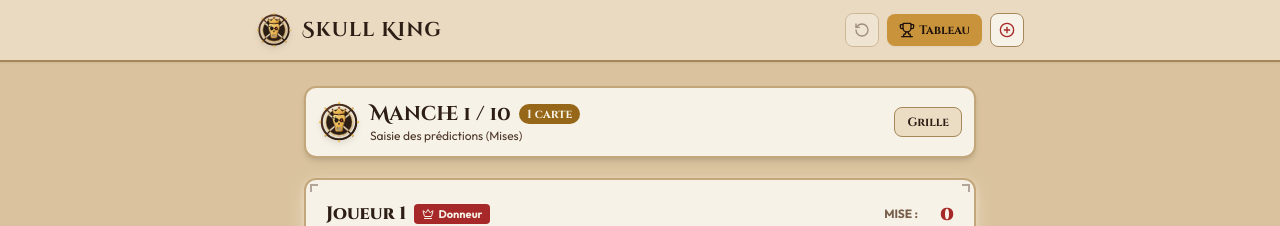
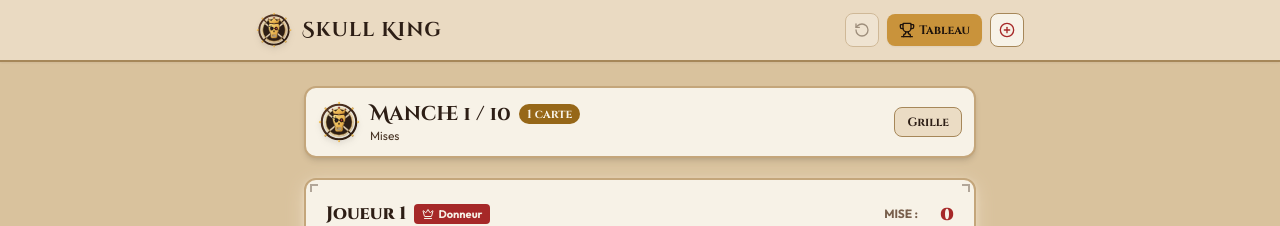
Before and after one commit to Kibishi47/skull-king-companion, a React (Vite) app: page / in a window 1280 px wide. Both pictures are taken after a click on the button "Hisser le Pavillon (Démarrer)". Shown: the top 226 px of the page. Built offline with nearby package versions, Linux system fonts and the light colour scheme.

Commit message:
fix(tricks): enforce strict trick sum validation before submission

```diff
--- a/src/components/RoundEntry.tsx
+++ b/src/components/RoundEntry.tsx
@@ -21,12 +21,39 @@ export const RoundEntry: React.FC<RoundEntryProps> = ({
   const cardCount = currentRound.cardCount;
   const isRascal = gameState.settings.mode === 'rascal';
 
-  // Étape locale dans la saisie de la manche : 1 = 'bidding' (mises), 2 = 'tricks' (plis & bonus)
-  const [step, setStep] = useState<'bidding' | 'tricks'>('bidding');
+  // Étape locale dans la saisie de la manche :
+  // Si le statut du jeu est 'tricks', démarrer directement sur 'tricks', sinon 'bidding'
+  const [step, setStep] = useState<'bidding' | 'tricks'>(() => {
+    return gameState.status === 'tricks' ? 'tricks' : 'bidding';
+  });
 
-  // État des saisies pour chaque joueur
+  // État des saisies pour chaque joueur (conservation absolue des saisies)
   const [inputs, setInputs] = useState<Record<string, PlayerRoundInput>>(() => {
     const init: Record<string, PlayerRoundInput> = {};
+
+    // 1. Vérifier si des saisies existaient déjà dans la manche actuelle (via lastInputs)
+    if (currentRound.lastInputs && currentRound.lastInputs.length > 0) {
+      currentRound.lastInputs.forEach((item) => {
+        init[item.playerId] = { ...item };
+      });
+      return init;
+    }
+
+    // 2. Vérifier si des scores existaient déjà
+    if (currentRound.playerScores && currentRound.playerScores.length > 0) {
+      currentRound.playerScores.forEach((score) => {
+        init[score.playerId] = {
+          playerId: score.playerId,
+          bid: score.bid,
+          tricks: score.tricks,
+          bonuses: createEmptyBonuses(),
+          rascalOption: 'buckshot',
+        };
+      });
+      return init;
+    }
+
+    // 3. Sinon, initialisation par défaut
     gameState.players.forEach((p) => {
       init[p.id] = {
         playerId: p.id,
@@ -101,7 +128,7 @@ export const RoundEntry: React.FC<RoundEntryProps> = ({
               </span>
             </div>
             <p className="text-xs text-ink-light">
-              {step === 'bidding' ? 'Saisie des prédictions (Mises)' : 'Comptage des plis & butins'}
+              {step === 'bidding' ? 'Mises' : 'Plis & Bonus'}
             </p>
           </div>
         </div>
@@ -118,16 +145,6 @@ export const RoundEntry: React.FC<RoundEntryProps> = ({
       {/* Étape 1 : Saisie des Mises (Bidding) */}
       {step === 'bidding' && (
         <div className="space-y-4 animate-fade-in">
-          {/* Notification informative si somme des mises = nb de cartes */}
-          {isBidsEqualToCards && (
-            <div className="flex items-center gap-2 bg-gold/20 border border-gold-dark text-ink-pure px-3.5 py-2 rounded-lg text-xs sm:text-sm">
-              <AlertTriangle className="w-4 h-4 text-gold-deep shrink-0" />
-              <span>
-                Attention : la somme des mises ({totalBids}) équivaut exactement au nombre de cartes ({cardCount}) ! Tout le monde peut théoriquement réussir.
-              </span>
-            </div>
-          )}
-
           <div className="space-y-3">
             {gameState.players.map((player) => {
               const isDealer = player.id === currentRound.dealerPlayerId;
@@ -225,16 +242,39 @@ export const RoundEntry: React.FC<RoundEntryProps> = ({
       {/* Étape 2 : Saisie des Plis & Trésors/Bonus */}
       {step === 'tricks' && (
         <div className="space-y-4 animate-fade-in">
-          {/* Avertissement plis != cartes (non bloquant car Kraken possible) */}
-          {isTricksNotEqualToCards && (
-            <div className="flex items-center gap-2 bg-parchment-dark border border-wax text-ink px-3.5 py-2.5 rounded-lg text-xs sm:text-sm">
-              <AlertTriangle className="w-4 h-4 text-wax shrink-0" />
-              <span>
-                Total des plis : <strong>{totalTricks}</strong> / <strong>{cardCount}</strong> cartes en jeu.{' '}
-                {totalTricks < cardCount && "(Un Kraken a peut-être dévoré un pli !)"}
+          {/* Indicateur clair du compte des plis avec contrôle d'intégrité */}
+          <div
+            className={`flex items-center justify-between p-3 rounded-lg border-2 font-display ${
+              totalTricks === cardCount
+                ? 'bg-emerald-50/80 border-emerald-600 text-emerald-900'
+                : totalTricks < cardCount
+                ? 'bg-amber-50/80 border-amber-500 text-amber-900'
+                : 'bg-wax-light/20 border-wax text-wax-border'
+            }`}
+          >
+            <div className="flex items-center gap-2">
+              <span className="font-bold text-sm sm:text-base">Plis saisis :</span>
+              <span className="font-mono font-black text-base sm:text-lg">
+                {totalTricks} / {cardCount}
               </span>
             </div>
-          )}
+
+            <div className="text-xs sm:text-sm font-bold">
+              {totalTricks === cardCount && (
+                <span className="text-emerald-700 font-bold">Compte exact</span>
+              )}
+              {totalTricks < cardCount && (
+                <span className="text-amber-700">
+                  {cardCount - totalTricks} pli{cardCount - totalTricks > 1 ? 's' : ''} manquant{cardCount - totalTricks > 1 ? 's' : ''}
+                </span>
+              )}
+              {totalTricks > cardCount && (
+                <span className="text-wax font-bold">
+                  +{totalTricks - cardCount} pli{totalTricks - cardCount > 1 ? 's' : ''} en trop
+                </span>
+              )}
+            </div>
+          </div>
 
           <div className="space-y-3">
             {gameState.players.map((player) => {
@@ -264,7 +304,7 @@ export const RoundEntry: React.FC<RoundEntryProps> = ({
                       className="flex items-center gap-1.5 text-xs font-bold text-gold-deep bg-parchment border border-gold-dark/40 px-2.5 py-1.5 rounded-lg hover:bg-gold-light/20 transition-all"
                     >
                       <Gem className="w-3.5 h-3.5" />
-                      <span>Bonus {bonusScore > 0 ? `(+${bonusScore})` : ''}</span>
+                      <span>Bonus {bonusScore > 0 ? `+${bonusScore}` : ''}</span>
                     </button>
                   </div>
 
@@ -292,7 +332,7 @@ export const RoundEntry: React.FC<RoundEntryProps> = ({
             })}
           </div>
 
-          {/* Boutons d'action */}
+          {/* Boutons d'action avec validation bloquante */}
           <div className="flex gap-2.5 pt-2">
             <ButtonPirate
               type="button"
@@ -308,12 +348,15 @@ export const RoundEntry: React.FC<RoundEntryProps> = ({
             <ButtonPirate
               type="button"
               onClick={handleFinishRound}
+              disabled={totalTricks !== cardCount}
               variant="wax"
               size="lg"
-              className="flex-1 gap-2 shadow-xl"
+              className="flex-1 gap-2 shadow-xl disabled:opacity-50 disabled:cursor-not-allowed"
             >
               <Swords className="w-5 h-5" />
-              <span>Valider la Manche</span>
+              <span>
+                {totalTricks === cardCount ? 'Valider la Manche' : `Plis incorrects (${totalTricks}/${cardCount})`}
+              </span>
             </ButtonPirate>
           </div>
         </div>
```
